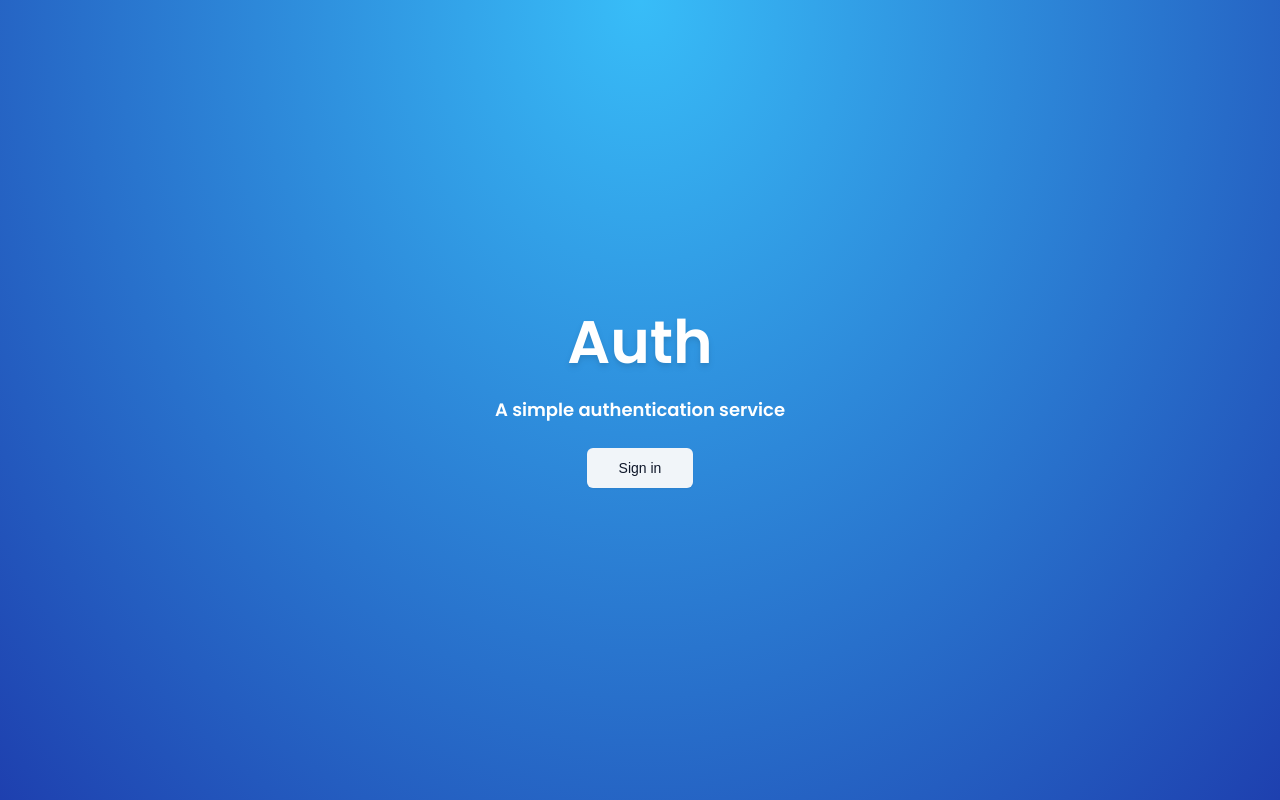
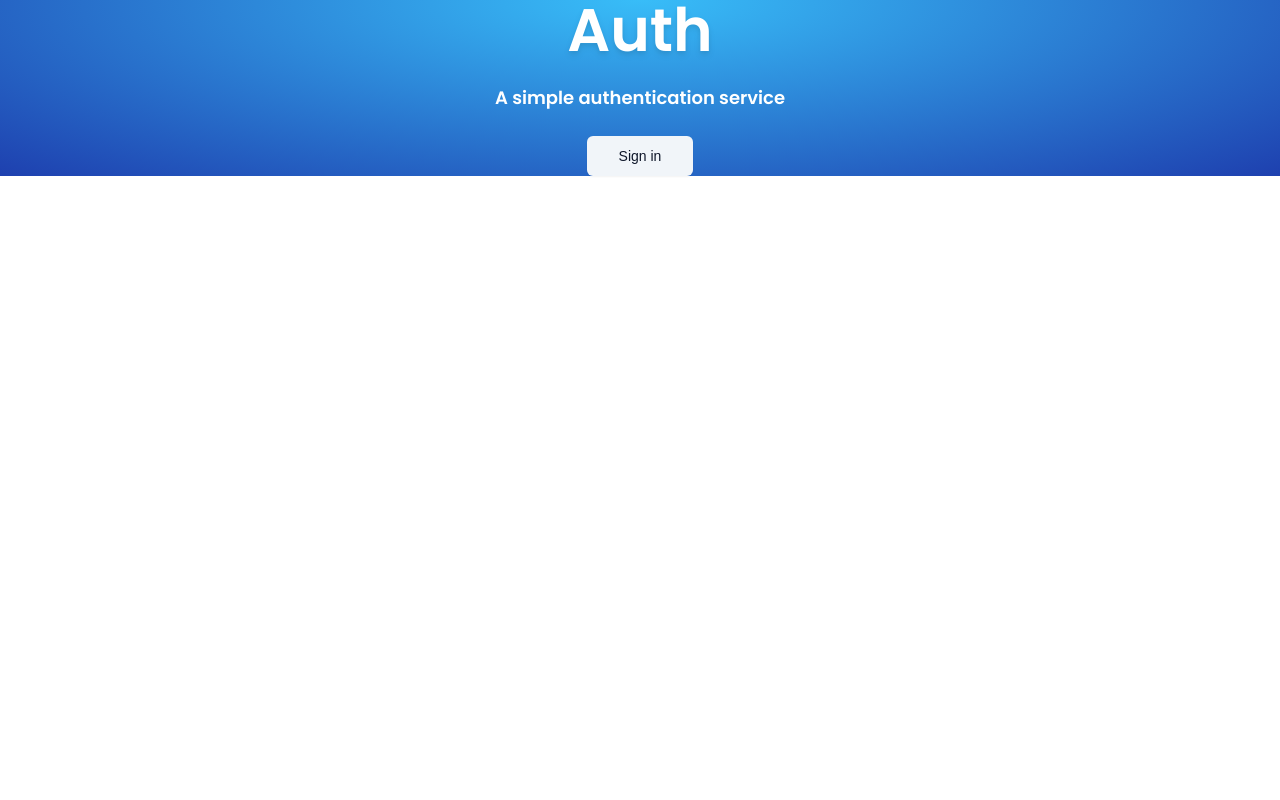
Before and after one commit to onlyeugene/auth, a Next.js app: page / in a window 1280 px wide. Built offline with nearby package versions, Linux system fonts and the light colour scheme; no server answers.

Commit message:
fixed issues

```diff
--- a/app/globals.css
+++ b/app/globals.css
@@ -5,7 +5,7 @@
 html,
 body, :root {
   font-family: Arial, Helvetica, sans-serif;
-  height: 100%;
+  /* height: 100%; */
 }
 
 @layer base {
```
